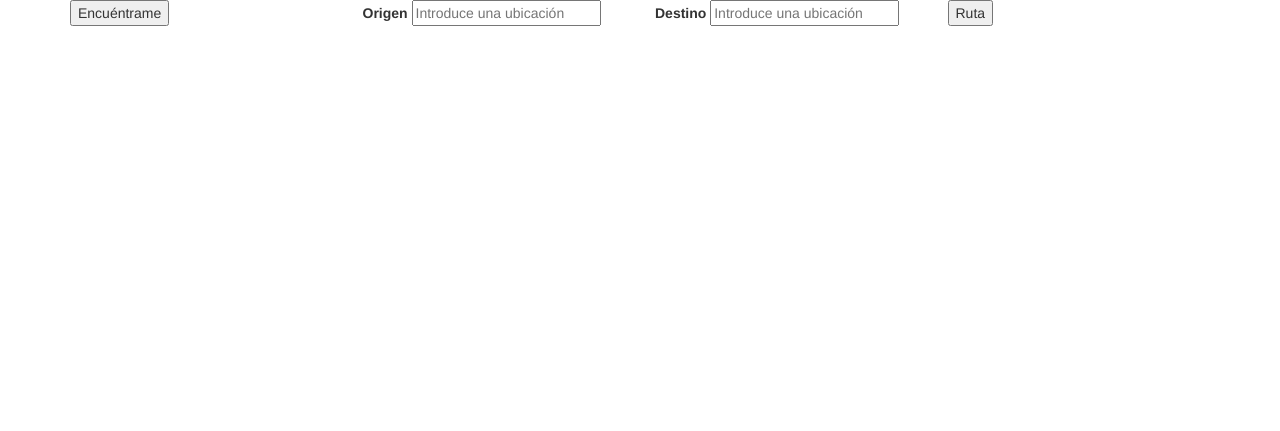
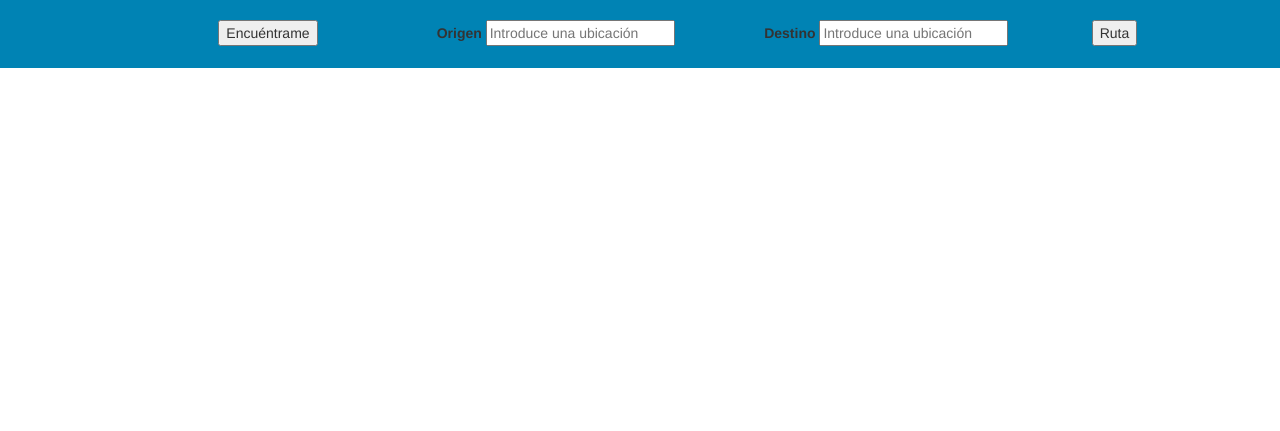
Before and after one commit to Jaz-Ab/easy-vreco, a plain HTML site: page index.html in a window 1280 px wide. Drawn offline with nearby package versions, Linux system fonts and the light colour scheme; some packages are replaced by stand-ins of ours.

```diff
--- a/css/main.css
+++ b/css/main.css
@@ -2,3 +2,9 @@
   height: 400px;
   width: 500px;
 }
+
+.nav {
+  background: rgb(0, 131, 180);
+  padding-top: 20px;
+  padding-bottom: 20px;
+}
--- a/index.html
+++ b/index.html
@@ -9,9 +9,11 @@
     <link rel="stylesheet" href="css/main.css">
   </head>
   <body>
-    <header class="container">
+    <header class="nav">
       <div class="row">
-        <div class="col col-lg-3">
+        <div class="col col-lg-2">
+        </div>
+        <div class="col col-lg-2">
           <button id="find-me" type="button" name="button">Encuéntrame</button>
         </div>
         <div class="col col-lg-3">
@@ -22,7 +24,7 @@
           <label for="">Destino</label>
           <input type="text" name="" value="" placeholder="Introduce una ubicación">
         </div>
-        <div class="col col-lg-3">
+        <div class="col col-lg-2">
           <button type="button" name="button">Ruta</button>
         </div>
       </div>
```
